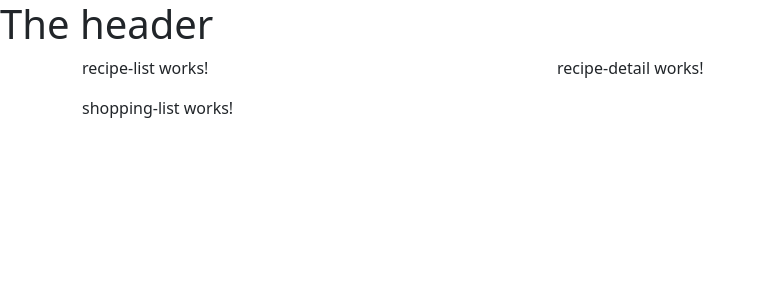
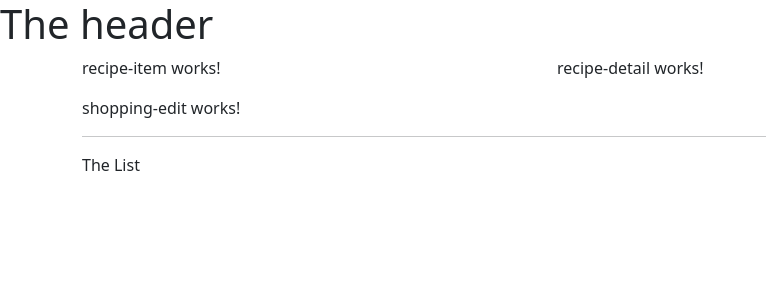
Before and after one commit to Amen-Musingarimi/dishfy, an Angular app: page / in a window 1280 px wide. Shown: the top 300 px of the page, without its empty margins (0-766 px from the left). Built offline with nearby package versions, Linux system fonts and the light colour scheme.

Commit message:
Add placeholder contents to rendered components

```diff
--- a/src/app/recipes/recipe-list/recipe-list.component.html
+++ b/src/app/recipes/recipe-list/recipe-list.component.html
@@ -1 +1 @@
-<p>recipe-list works!</p>
+<app-recipe-item></app-recipe-item>
--- a/src/app/shopping-list/shopping-list.component.html
+++ b/src/app/shopping-list/shopping-list.component.html
@@ -1 +1,7 @@
-<p>shopping-list works!</p>
+<div class="row">
+  <div class="col-xs-10">
+    <app-shopping-edit></app-shopping-edit>
+    <hr />
+    <p>The List</p>
+  </div>
+</div>
```
